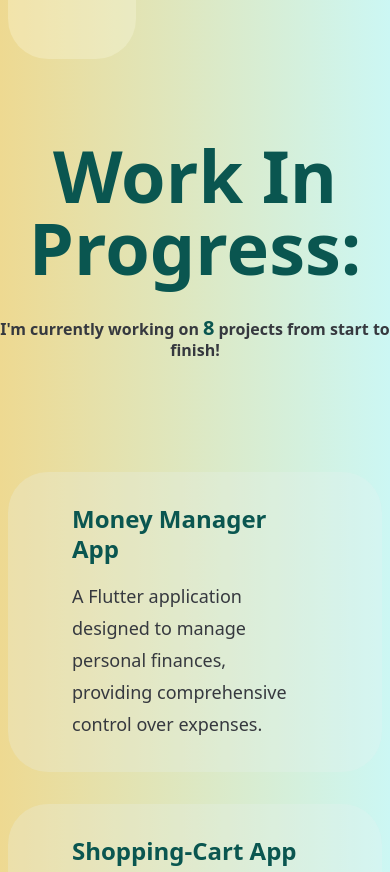
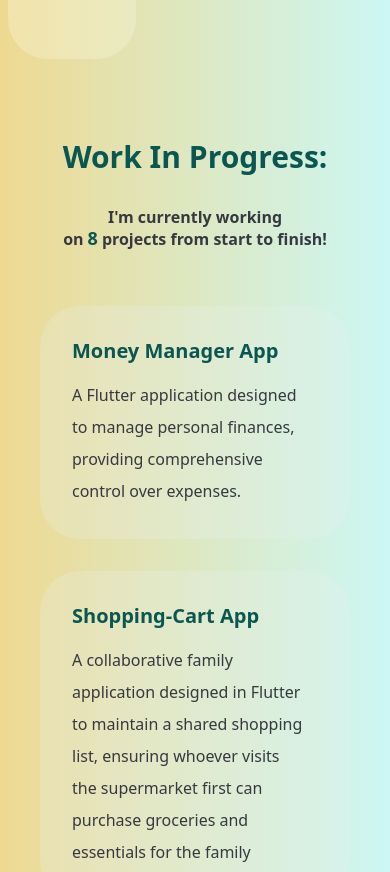
Before and after one commit to Ale-1508/portfolio, a Next.js app: page / in a window 390 px wide. Shown: the part 1480-2352 px from the top of the page. Built offline with nearby package versions, Linux system fonts and the light colour scheme.

Commit message:
Fixed Work in progress section layout

```diff
--- a/src/app/home/components/WorkInProgress.tsx
+++ b/src/app/home/components/WorkInProgress.tsx
@@ -7,12 +7,13 @@ import { useEffect, useState } from 'react'
 const TitleSection = () => {
   return(
     <h1 className="
-      w-full text-7xl text-center
+      w-full text-center
+      text-3xl xs:text-4xl sm:text-5xl lg:text-7xl
       font-semibold
       flex flex-row justify-center
       text-primary-600
     ">
-      Work In Progress:
+      {`Work In Progress:`}
     </h1>
   )
 }
@@ -26,18 +27,31 @@ const DescriptionSection = () => {
       justify-center items-center
       text-gray-700 select-none
     '>
-      <h1 className={`text-md md:text-lg
+      <h1 className={`
+          text-md md:text-lg
           text-center font-semibold
         `}>
-        {"I'm currently working on"}
-        <span className="mx-1 text-primary-600 text-xl md:text-2xl font-semibold leading-tight">{projectNumber}</span>
-        {projectNumber>1 ? "projects" : "project"} from start to finish!
+        <Balancer>
+          {"I'm currently working on"}
+          <span className={`mx-1
+            text-primary-600
+            text-lg sm:text-xl md:text-2xl
+            font-semibold
+            leading-tight
+          `}>
+            {projectNumber}
+          </span>
+          {projectNumber>1 ? "projects" : "project"}
+          {` from start to finish!`}
+        </Balancer>
       </h1>
-      <p className="text-md font-semibold
+      <p className="hidden sm:block text-md font-semibold
         opacity-0 group-hover:opacity-100
         transition-opacity duration-500 ease-in-out"
       >
-        {"These are the projects to which I'm currently dedicating my efforts."}
+        <Balancer>
+          {"These are the projects to which I'm currently dedicating most of my efforts."}
+        </Balancer>
       </p>
     </div>
   )
@@ -49,7 +63,7 @@ const ProjectCard = ( { project } : { project:Project } ) => {
     <li
       key={project.id}
       className={`
-        m-2 py-8 px-16
+        m-2 py-8 px-8 sm:px-16
         "bg-accents-ivory hover:bg-sageGreen-200 text-white
         hover:shadow-lg bg-opacity-25 hover:bg-opacity-25
         flex flex-row gap-4 p-8
@@ -58,7 +72,7 @@ const ProjectCard = ( { project } : { project:Project } ) => {
       `}>
       <div className="flex flex-col gap-4">
         <h1 className="
-          w-full text-2xl text-ellipsis
+          w-full text-xl sm:text-2xl text-ellipsis
           leading-tight
           font-semibold
           flex flex-row justify-start
@@ -66,7 +80,8 @@ const ProjectCard = ( { project } : { project:Project } ) => {
         ">
           {project.title}
         </h1>
-        <h1 className="text-lg leading-8
+        <h1 className="leading-8
+          text-md sm:text-lg
           flex flex-row justify-start
           text-left items-center
           font-medium
@@ -107,7 +122,7 @@ export default function WorkInProgress() {
 
   return(
     <div className={`
-      flex flex-col gap-8 font-sans leading-tight
+      flex flex-col gap-8 font-sans leading-tight mx-8
       selection:bg-primary-500 selection:text-primary-50
       transition-transform duration-300 ease-out ${isVisible ? 'translate-y-0 opacity-100' : '-translate-y-10 opacity-0'}
     `}>
```
